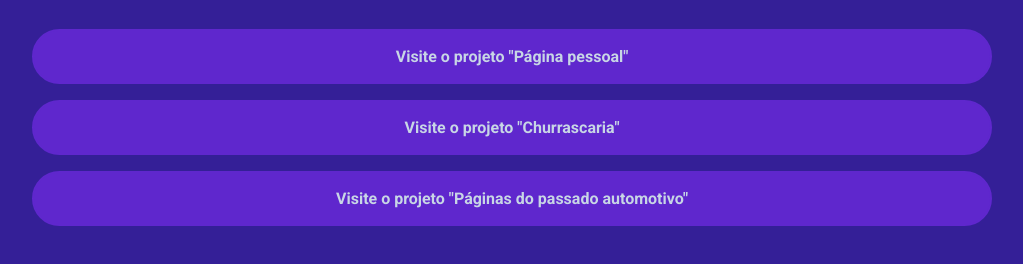
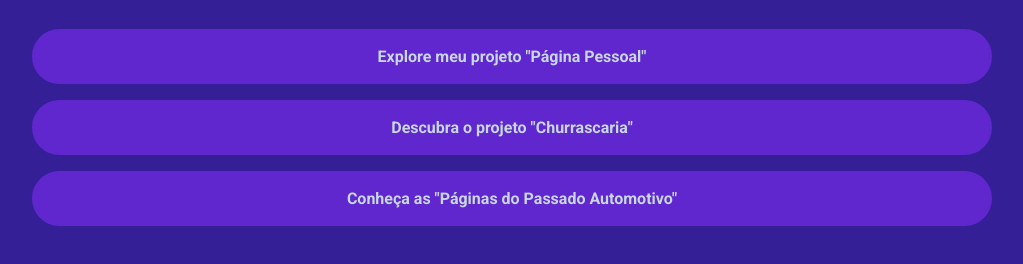
Before and after one commit to BrunoLucizano/LESS, a website: page index.html in a window 1280 px wide. Shown: the part 432-696 px from the top of the page, without its empty margins (128-1151 px from the left). Drawn offline with Linux system fonts and the light colour scheme.

Commit message:
ajustes de links

```diff
--- a/index.html
+++ b/index.html
@@ -31,18 +31,18 @@
         <nav>
             <ul class="projects-list">
                 <li class="projects-list-item">
-                    <a href="https://less-gamma.vercel.app">
-                        Visite o projeto "Página pessoal"
+                    <a href="https://less-gamma.vercel.app" target="_blank">
+                        Explore meu projeto "Página Pessoal"
                     </a>
                 </li>
                 <li class="projects-list-item">
-                    <a href="https://projeto-churrascaria-omega.vercel.app">
-                        Visite o projeto "Churrascaria"
+                    <a href="https://projeto-churrascaria-omega.vercel.app" target="_blank">
+                        Descubra o projeto "Churrascaria"
                     </a>
                 </li>
                 <li class="projects-list-item">
-                    <a href="https://projeto-bootstrap-plum-psi.vercel.app/">
-                        Visite o projeto "Páginas do passado automotivo"
+                    <a href="https://projeto-bootstrap-plum-psi.vercel.app/" target="_blank">
+                        Conheça as "Páginas do Passado Automotivo"
                     </a>
                 </li>
             </ul>
```
